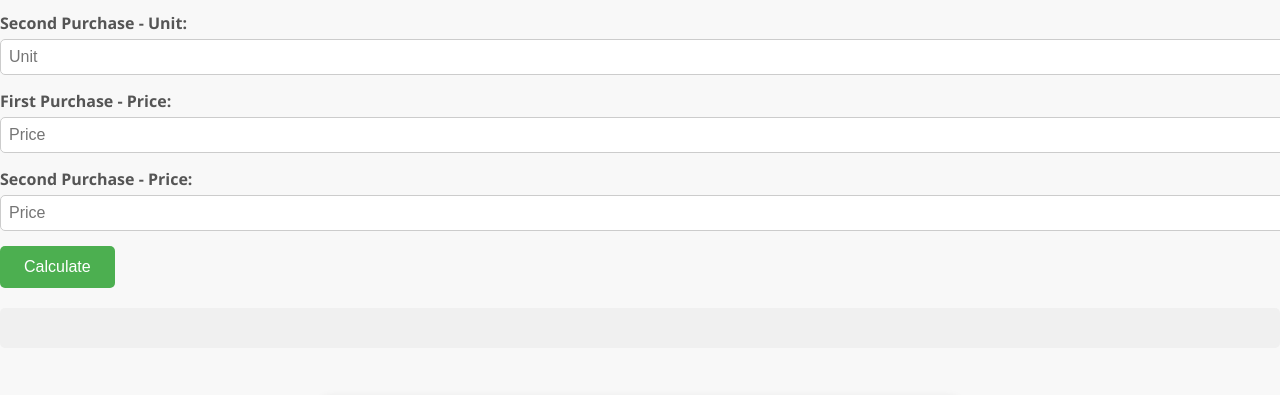
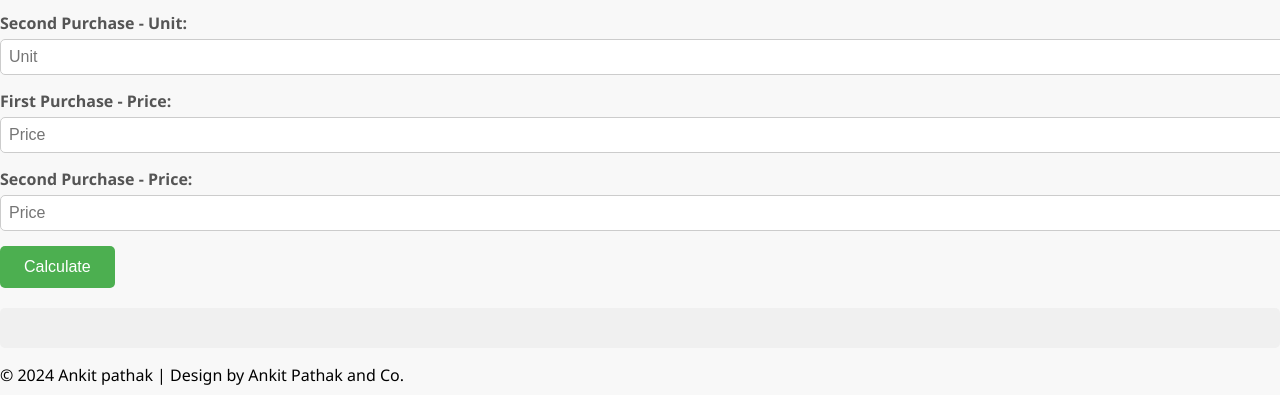
Before and after one commit to ANKITPATHAK25/SHARE-AVERAGE-CALCULATOR-, a plain HTML site: page index.html in a window 1280 px wide. Shown: the part 150-545 px from the top of the page. Drawn offline with Linux system fonts and the light colour scheme.

Commit message:
Update index.html

```diff
--- a/index.html
+++ b/index.html
@@ -90,6 +90,7 @@
     </style>
 </head>
 <body>
+
   <h1>📈 Share Average Calculator 📉</h1>
 
         <form id="shareForm">
@@ -118,7 +119,7 @@
 
         <div id="result" class="result"></div>
     </div>
-
+     <p>© 2024 Ankit pathak | Design by Ankit Pathak and Co.</a></p>
     <script>
         function calculate() {
             var unit1 = parseFloat(document.getElementById("unit1").value);
```
